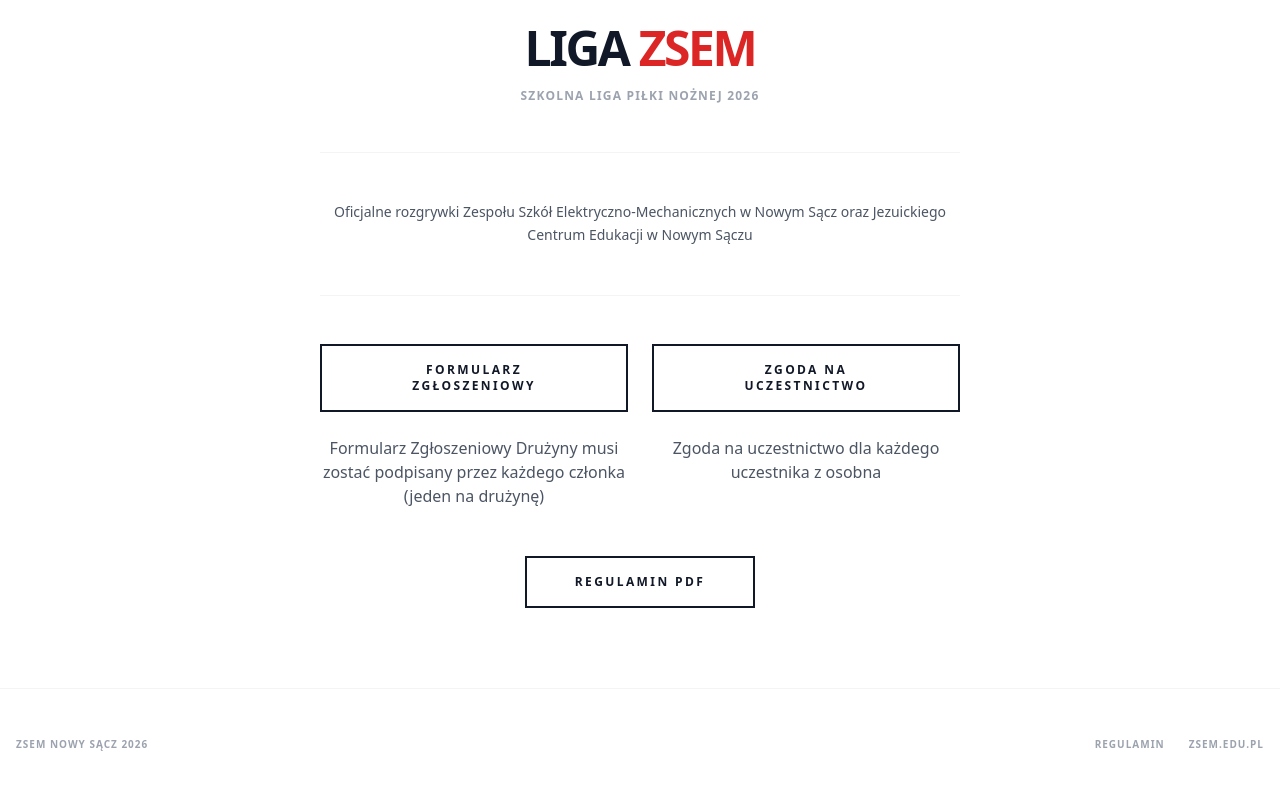
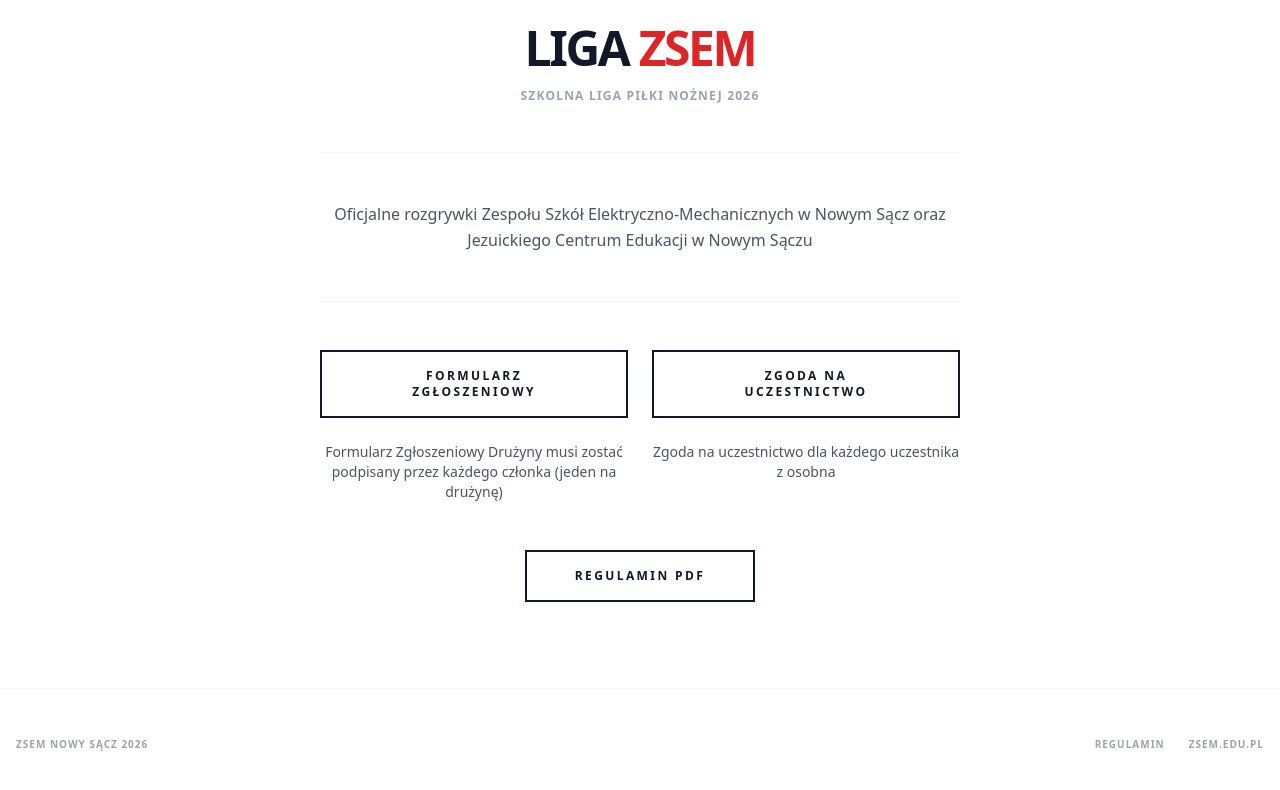
Before and after one commit to zaksiu12s/liga_sportowa_backend, a React (Vite) app: page / in a window 1280 px wide. Shown: the top 790 px of the page. Built offline with nearby package versions, Linux system fonts and the light colour scheme.

Commit message:
Adjust typography classes in HomeView
Update HomeView.tsx typography: increase main section font from text-sm to text-base for better readability, and add text-sm to two paragraph captions to preserve smaller secondary text. These class tweaks improve visual hierarchy on the home view.

```diff
--- a/src/components/Views/HomeView.tsx
+++ b/src/components/Views/HomeView.tsx
@@ -10,7 +10,7 @@
         </p>
       </header>
 
-      <section className="border-y border-gray-100 py-12 text-sm leading-relaxed text-gray-600 text-center">
+      <section className="border-y border-gray-100 py-12 text-base leading-relaxed text-gray-600 text-center">
         Oficjalne rozgrywki Zespołu Szkół Elektryczno-Mechanicznych w Nowym Sącz
         oraz Jezuickiego Centrum Edukacji w Nowym Sączu
       </section>
@@ -24,7 +24,7 @@
           >
             Formularz zgłoszeniowy
           </a>
-          <p className="text-gray-600 text-center">
+          <p className="text-gray-600 text-center text-sm">
             Formularz Zgłoszeniowy Drużyny musi zostać podpisany przez każdego
             członka (jeden na drużynę)
           </p>
@@ -37,7 +37,7 @@
           >
             Zgoda na uczestnictwo
           </a>
-          <p className="text-gray-600 text-center">
+          <p className="text-gray-600 text-center text-sm">
             Zgoda na uczestnictwo dla każdego uczestnika z osobna
           </p>
         </div>
```
